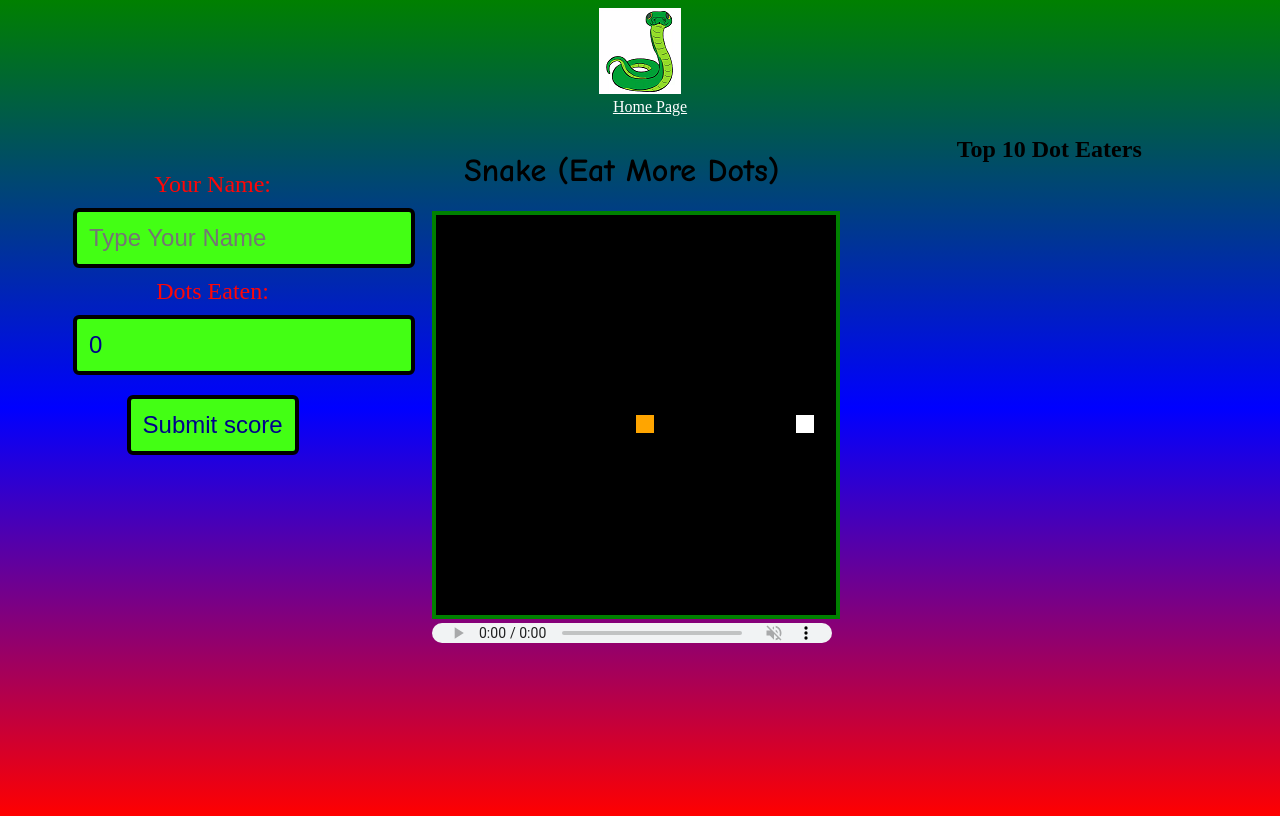
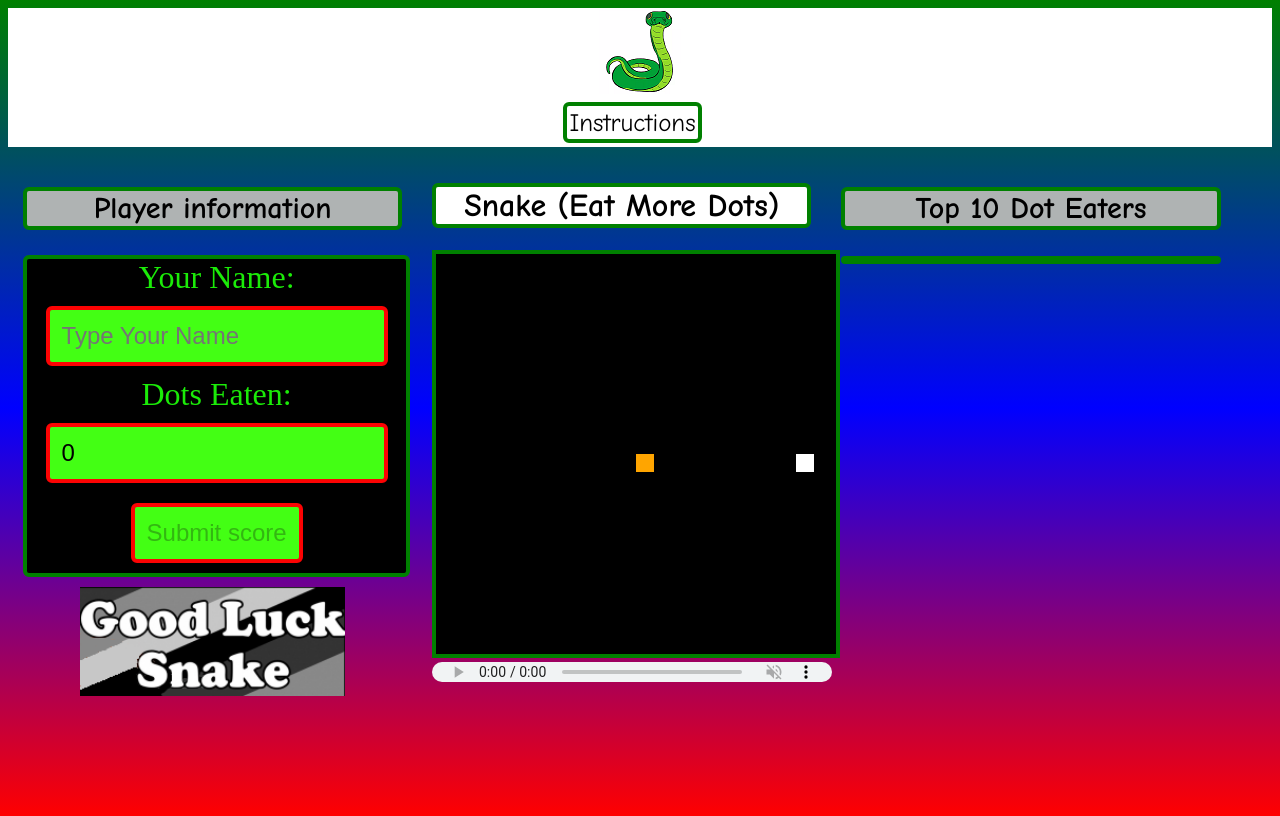
Before and after one commit to AriesRedWar/NC-State-Milestone-1, a plain HTML site: page Game/index.html in a window 1280 px wide. Drawn offline with Linux system fonts and the light colour scheme.

Commit message:
Completed the High score function and refreshing the page when submitted score, added some styling and a instructions page

```diff
--- a/Game/index.html
+++ b/Game/index.html
@@ -6,26 +6,26 @@
         <title>Milestone 1 Game</title>
         <link rel="stylesheet" href="/css/style.css">
     </head>
-    <body>
+    <body id="home">
         <nav class="nav">
-            <img src="/sprites/Snake 1 small.png" alt="Four Balloons Site Logo">
+            <img src="/sprites/Snake 1 small.png" alt="Small snake image Site Logo">
         <ul>
             <li>
-                <a href="index.html">Home Page</a>
+                <a href="instruction.html">Instructions</a>
             </li>
         </ul>
     </nav>
     <div class="col-3">
+        <h2>Player information</h2>
     <form id="myform">
             <label>Your Name:</label>
-            <input type="text" name="snakeName"
-            maxlength="20" class="greenBut"  id="snakeName"
+            <input type="text" name="snakeName" maxlength="20" class="greenBut"  id="snakeName"
             placeholder="Type Your Name" required>
             <label>Dots Eaten:</label>
             <input type="number" name="snakeScore" class="greenBut" value=0 id="snakeScore" readonly></input>
-            <button type="submit" class="greenBut" id="submit">Submit score</button>
+            <button type="submit" class="greenBut" id="submit" onclick="saveHighScore(event)" disabled>Submit score</button>
         </form>
-        <output id="output"></output>
+        <img id="GL" src="/sprites/Good Luck.png" alt="">
 </div>
     <div class="col-3">
         <h1>Snake (Eat More Dots)</h1>
@@ -35,12 +35,10 @@
             Your browser doesn't support the audio file!
         </audio>
     </div>
-    <div id="top10">
+    <div class="col-3">
         <h2>Top 10 Dot Eaters</h2>
-        <ol class="highscores">
+        <ol id="highScoreList">
         </ol>
-        <p id="demo"></p>
-        <input id="lowscore" type="hidden">
       </div>
     <script src="/js/index.js"></script>
     </body>
--- a/css/style.css
+++ b/css/style.css
@@ -1,77 +1,112 @@
 #gameArea {
   border: 4px solid green;
 }
+
+#home {
+  overflow: hidden; /*Hide scrollbar*/
+}
+
 body {
     height: 100vh;
     background: linear-gradient(0deg, red, blue, green);
     text-align: center;
-  overflow: hidden; /*Hide scrollbar*/
   }
+
 h1 {
     font-family: Comic sans MS;
+    background-color: rgb(255, 255, 255);
+    border: 4px solid green;
+    border-radius: 6px; /* Rounded borders */
 }
+
+h2{
+    font-size: 30px;
+    font-family: Comic sans MS;
+    background-color: rgb(175, 179, 179);
+    border: 4px solid green;
+    border-radius: 6px; /* Rounded borders */
+}
+
 audio {
     height: 20px;
     width: 400px;
   }
 
-  nav ul,
-.nav ul {
-    margin: 0;
-    list-style-type: none;
+
+  nav {
+    width: 100%;
+    background: white;
+    text-align: center;
 }
 
-nav li,
-.nav li {
-    display: inline;
+nav ul {
+    list-style-type: none;
+    margin: 0;
+    padding: 10px;
 }
 
-nav a,
-.nav a {
-    color: white;
-    text-decoration: underline;
-    margin-right: 20px;
+nav li {
+    display: inline;
+    margin-right: 15px;
 }
 
-[class*="col-"]{
-    float: left;
-    padding: 15px;
+nav a {
+    font-size: 25px;
+    text-decoration: none;
+    color: black;
+    font-family: Comic sans MS;
+    border: 4px solid green;
+    border-radius: 6px; /* Rounded borders */
+    padding: 2px;
 }
 
 .col-3{
     width: 30%;
+    float: left;
+    padding: 15px;
+
 }
 
- /* Button */
 .greenBut{
-    color: darkblue;
-    padding: 12px; /* Some padding */
+    padding: 12px;
     background-color: rgb(67, 255, 20);
     font-size: 24px;
-    border: 4px solid black; /* Gray border */
-    border-radius: 6px; /* Rounded borders */
-    margin: 10px;
- }
-
- .score{
-    color: darkblue;
-    padding: 12px; /* Some padding */
-    background-color: rgb(67, 255, 20);
-    font-size: 24px;
-    border: 4px solid black; /* Gray border */
+    border: 4px solid rgb(252, 3, 3);
     border-radius: 6px; /* Rounded borders */
     margin: 10px;
  }
 
  form{
-    margin: 40px;
-    font-size: 24px;
-    color: rgb(255, 6, 6);
+    font-size: 32px;
+    width: 100%;
+    background-color: black;
+    color: rgb(27, 235, 8);
+    border: 4px solid green;
+    border-radius: 6px; /* Rounded borders */
      }
 
- .highscore {
-    background-color: rgb(7, 182, 16);
-    width: 30%;
-    float: left;
-    padding: 15px;
+#highScoreList{
+        font-size: 26px;
+        background-color: black;
+        color: rgb(27, 235, 8);
+        text-align: left;
+        text-indent: 2px;
+        border: 4px solid green;
+        border-radius: 6px; /* Rounded borders */
              }
+
+ #submit[disabled]:hover{
+    cursor: not-allowed;
+ }
+
+#guide{
+    font-size: 20px;
+}
+#gamess{
+        width: auto;
+        height: 50%;
+}
+#GL{
+    padding: 10px;
+    width: 70%;
+}
--- a/js/index.js
+++ b/js/index.js
@@ -3,21 +3,9 @@ const ctx = canvas.getContext("2d"); /*ctx = context */
 const snakeName = document.getElementById("snakeName")
 const snakeScore = document.getElementById("snakeScore")
 const submit = document.getElementById("submit")
-
-
 const highScores = JSON.parse(localStorage.getItem("highScores")) || [];
-
 const MAX_HIGH_SCORE = 10;
-console.log(highScores)
-
-snakeName.addEventListener('keyup', () => {
-    submit.disabled = !snakeName.value;
-})
-
-
-
-
-
+const highScoreList = document.getElementById("highScoreList");
 
 
 class SnakeTail {
@@ -58,24 +46,7 @@ function startGame() {
     if (result) {
       return;
   }
-  saveHighScore = (e) => {
-    console.log("clicked saved")
-    e.preventDefault();
 
-    const score = {
-        name: snakeName.value,
-        score: snakeScore.value
-    };
-    highScores.push(score); // add score to array
-    highScores.sort( (a,b) => b.score - a.score); // sort the array
-    highScores.splice(10); // cut the array to top 10
-
-    localStorage.setItem("highScores", JSON.stringify(highScores));
-
-    console.log(highScores);{
-        return;
-    }
-}
   clearScreen(); /*resets the screen*/
   checkDotCollision(); /*Snake Eats Dot*/
   drawDot(); /*makes random dots on screen when one is Ate*/
@@ -95,7 +66,6 @@ function startGame() {
     startGame,
     1000 / speed
       );
-
 }}
 
 // game over settings and function
@@ -214,9 +184,34 @@ function keyDown(event) {
 }
 
 
+function saveHighScore (e) {
+    e.preventDefault();
+    const score = {
+        name: snakeName.value,
+        score: snakeScore.value
+    };
+    highScores.push(score); // add score to array
+    highScores.sort( (a,b) => b.score - a.score); // sort the array
+    highScores.splice(10); // cut the array to top 10
+    localStorage.setItem("highScores", JSON.stringify(highScores));
+}
 
+
+highScoreList.innerHTML = highScores
+    .map(score => {
+        return (`<li>Player: ${score.name}, Score: ${score.score}</li>`);
+       })
+.join("");
+
+function reload(){
+    reload = location.reload();
+}
 
 //Event listeners
 document.body.addEventListener("keydown", keyDown);
+snakeName.addEventListener('keyup', () => {
+    submit.disabled = !snakeName.value;
+})
+submit.addEventListener("click", reload, false);
 
 startGame();
```
Also changed, not shown: Game/instruction.html (added, +34 -0 lines), README.md, sprites/Game SS.png (added), sprites/Game over.png (added). Lines whose indentation alone changed are shown as unchanged.
